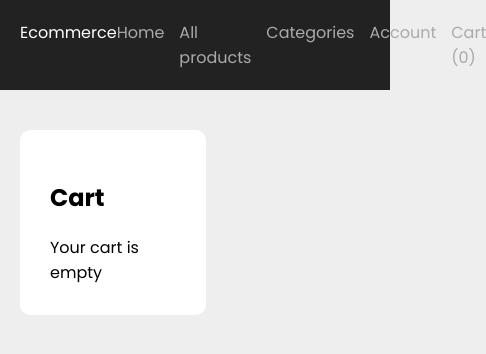
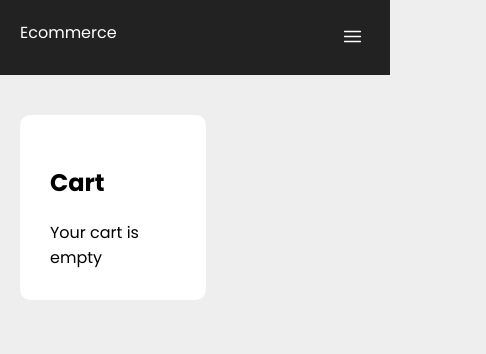
Before and after one commit to meni-kr/next-ecommerce-front, a Next.js app: page /cart in a window 390 px wide. Shown: the top 354 px of the page, 486 px wide, since content can reach past the window. Built offline with nearby package versions, Linux system fonts and the light colour scheme.

Commit message:
Make header responsive

```diff
--- a/components/Header.js
+++ b/components/Header.js
@@ -1,16 +1,19 @@
 import Link from "next/link";
-import styled from "styled-components";
+import styled, { css } from "styled-components";
 import Center from "./Center";
 import { CartContext } from "./CartContext";
-import{useContext} from "react";
+import { useContext, useState } from "react";
+import BarsIcon from "./icons/Bars";
 
 const StyledHeader = styled.header`
-background-color: #222;
+    background-color: #222;
 `;
 
 const Logo = styled(Link)`
     color: #fff;
     text-decoration:none;
+    position: relative;
+    z-index:3;
 `;
 
 const Wrapper = styled.div`
@@ -20,31 +23,81 @@ const Wrapper = styled.div`
 `;
 
 const StyledNav = styled.nav`
-    display: flex;
+    display: none;
+
+    ${props=>props.$mobileNavActive ==='open' ?`
+        background-color: white;
+            display:block;
+        `:`
+        display: none;
+        `
+    }
+
     gap: 15px;
+    position: fixed;
+    top: 0px;
+    bottom: 0;
+    left: 0;
+    right: 0;
+    padding: 70px 20px 20px;
+    background-color: #222;
+    @media screen and (min-width: 768px){
+        display: flex;
+        position: static;
+        padding: 0;
+        background-color: transparent;
+    }
 `;
 
 const NavLink = styled(Link)`
+    display: block;
     color: #aaa;
     text-decoration:none;
+    padding: 10px 0;
+    @media screen and (min-width: 768px){
+    padding: 0;}
+`;
 
+const NavButton = styled.button`
+    background-color: transparent;
+    width: 35px;
+    height: 35px;
+    border: 0;
+    color: white;
+    cursor: pointer;
+    position: relative;
+    z-index:3;
+    @media screen and (min-width: 768px){
+        display: none;
+    }
 `;
 
 export default function Header() {
-    const {cartProducts} = useContext(CartContext)
+    const { cartProducts } = useContext(CartContext)
+    const [mobileNavActive, setMobileNavActive] = useState('close')
+
+// console.log('mobileNavActive:', mobileNavActive?.toString())
+
+    function toggleNav(){
+        setMobileNavActive(mobileNavActive === 'close' ? 'open' : 'close')
+        console.log(mobileNavActive)
+    }
 
     return (
         <StyledHeader>
             <Center>
                 <Wrapper>
                     <Logo href={'/'}>Ecommerce</Logo>
-                    <StyledNav>
+                    <StyledNav $mobileNavActive={mobileNavActive}>
                         <NavLink href={'/'}>Home</NavLink>
                         <NavLink href={'/products'}>All products</NavLink>
                         <NavLink href={'/categories'}>Categories</NavLink>
                         <NavLink href={'/account'}>Account</NavLink>
                         <NavLink href={'/cart'}>Cart ({cartProducts.length})</NavLink>
                     </StyledNav>
+                    <NavButton onClick={toggleNav}>
+                        <BarsIcon />
+                    </NavButton>
                 </Wrapper>
             </Center>
         </StyledHeader>
--- /dev/null
+++ b/components/icons/Bars.js
@@ -0,0 +1,10 @@
+
+
+export default function BarsIcon({className="size-6"}) {
+
+    return (
+        <svg xmlns="http://www.w3.org/2000/svg" viewBox="0 0 24 24" fill="currentColor" className={className}>
+            <path fillRule="evenodd" d="M3 6.75A.75.75 0 0 1 3.75 6h16.5a.75.75 0 0 1 0 1.5H3.75A.75.75 0 0 1 3 6.75ZM3 12a.75.75 0 0 1 .75-.75h16.5a.75.75 0 0 1 0 1.5H3.75A.75.75 0 0 1 3 12Zm0 5.25a.75.75 0 0 1 .75-.75h16.5a.75.75 0 0 1 0 1.5H3.75a.75.75 0 0 1-.75-.75Z" clipRule="evenodd" />
+        </svg>
+    )
+}
```
